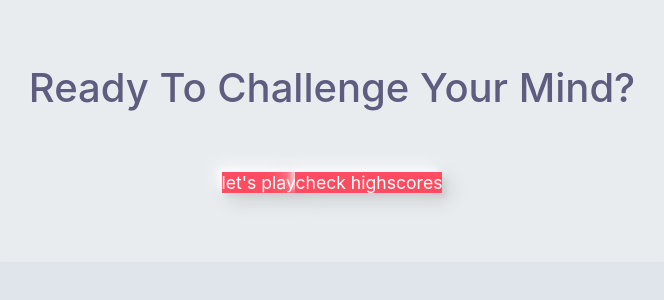
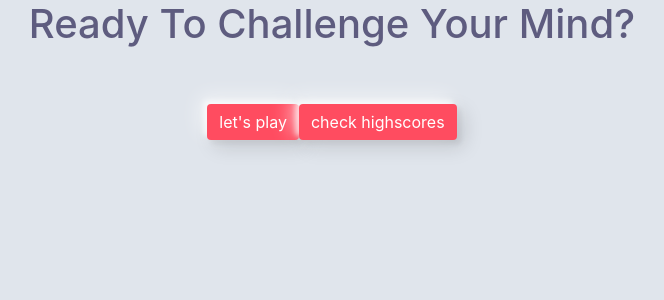
Before and after one commit to victor-cody/Trivial-quiz-app, a React (Create React App) app: page / in a window 1280 px wide. Shown: the top 300 px of the page, without its empty margins (308-972 px from the left). Built offline with nearby package versions, Linux system fonts and the light colour scheme.

Commit message:
created parralex folder

```diff
--- a/src/assets/sass/App.scss
+++ b/src/assets/sass/App.scss
@@ -15,6 +15,8 @@ body{
 	  font-size: $desktop-font;
 	  line-height: 1.7;
 	  overflow-x: hidden;
+	  width: 100vw;
+	  height: 100vh;
 	  -webkit-font-smoothing: antialiased;
 	  -moz-osx-font-smoothing: grayscale;
 }
--- a/src/components/Homepage/Home.jsx
+++ b/src/components/Homepage/Home.jsx
@@ -3,13 +3,15 @@ import { Link } from 'react-router-dom';
 
 const Home = () => {
 	return (
-		<div className='container w-100 d-flex justify-content-center align-items-center'>
-			<div className="jumbotron d-flex flex-column align-items-center justify-content-center">
+		<div className='container w-100 h-100 d-flex flex-column  justify-content-center align-items-center'>
+			<div className="d-flex flex-column align-items-center justify-content-center">
 				<h1 className='text-title h1 text-center'>Ready To Challenge Your Mind?</h1>
+
 				<div className='mt-5' >
-					<Link className="a text-title">let's play</Link>
-					<Link className="a text-title">check highscores</Link>
+					<Link className="a text-title btn btn-default">let's play</Link>
+					<Link className="a text-title btn btn-default">check highscores</Link>
 				</div>
+
 			</div>
 		</div>
 	);
```
Also changed, not shown: src/components/Paralex/Paralex.js (added, +11 -0 lines).
